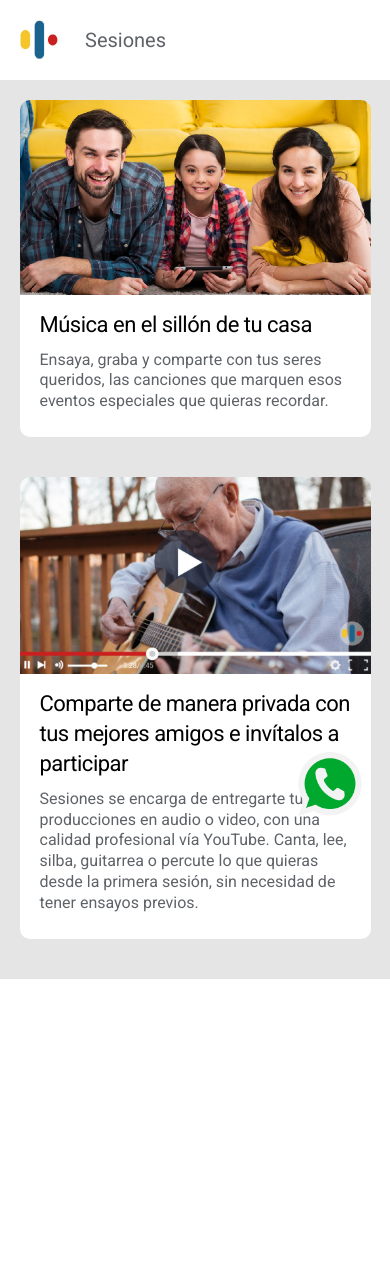
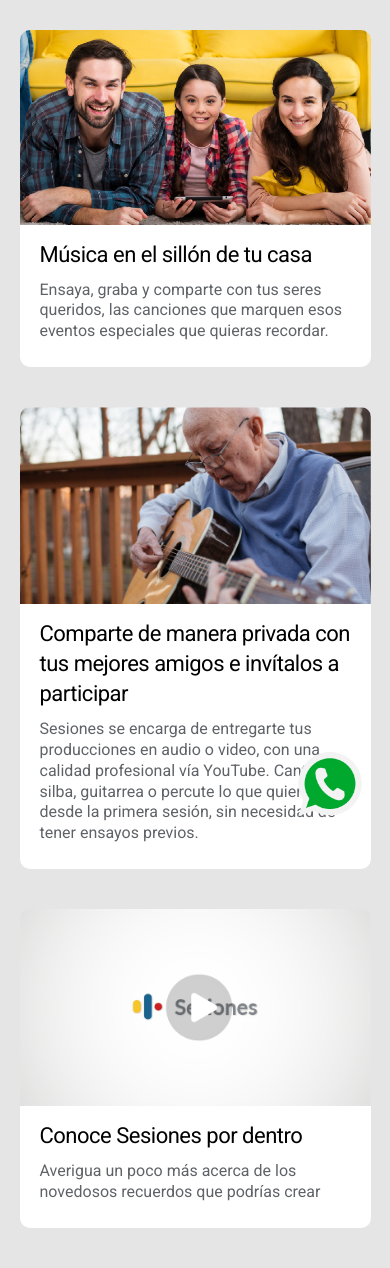
Before and after one commit to IronFeather/sesiones-jp, a PHP site: page / in a window 390 px wide. Before the commit the page ends 979 px from the top, so only its background shows below. Run offline with PHP 8.4, Linux system fonts and the light colour scheme; some web fonts are replaced.

Commit message:
Arreglar width 100% con box-sizing:border box, agregar tercera tarjeta con hipervinculo de toda la tarjeta, quitar navbar celular

```diff
--- a/css/contact.css
+++ b/css/contact.css
@@ -8,10 +8,7 @@
 	text-align:center;
 
     display: none;
-}
-
-.my-float{
-	margin-top:22px;
+    z-index: 9;
 }
 
 /* TABLET HORIZONTAL */
--- a/css/content.css
+++ b/css/content.css
@@ -2,6 +2,15 @@
   margin: 0px;
   padding-top: 80px;
   font-family: "Google Sans",Roboto,Arial,Helvetica,sans-serif;
+}
+
+.link {
+  position:absolute;
+  width:100%;
+  height:100%;
+  top:0;
+  left: 0;
+  z-index: 1;
 }
 
 .header__buttons {
@@ -10,6 +19,7 @@
 }
 
 .content {
+  position: relative;
   display: flex;
   align-items: center;
   margin: 110px 7% 120px 7%;
@@ -118,6 +128,27 @@
   width: 5%;
 }
 
+/* CONTENT_3 */
+.content__for_img_content_3 {
+  order: 4;
+  width: 50%;
+}
+
+.content_3_spacer_1 {
+  order: 1;
+  width: 5%;
+}
+
+.content__info__content-3 {
+  order: 2;
+  width: 35%;
+}
+
+.content_3_spacer_2 {
+  order: 3;
+  width: 10%;
+}
+
 /* TABLET HORIZONTAL */
 @media only screen and (max-width: 1200px) {
 
@@ -164,10 +195,19 @@
   order: 1;
 }
 
+.content-3 :nth-child(1) {
+  order: 1;
+}
+.content-3 :nth-child(2) {
+  order: 2;
+}
+
+
 .content__info {
-  width: auto;
+  box-sizing: border-box;
+  width: 100%;
+
   padding: 15px 20px 15px 20px;
-
   background-color: white;
 }
 
@@ -183,15 +223,9 @@
   content: url("/media/Foto_2_celular.png");
 }
 
-.content__info__buttons {
-  display: flex;
-  flex-direction: row;
+.content-img_content_3 {
+  content: url("/media/Foto_3_celular.png");
 }
-
-.content__info-button {
-  margin: 0px;
-}
-
 
 .content__info-title {
   font-size: 22px;
@@ -214,13 +248,13 @@
   text-size-adjust: 100%;
 }
 
-.buttons-llamar {
-  width: 100px;
-}
-
 /* CELULAR */
 @media only screen and (max-width: 600px) {
   .spacing {
-    margin-top: 100px;
+    margin-top: 30px;
+  }
+
+  .header {
+    display: none;
   }
 }
--- a/css/nav.css
+++ b/css/nav.css
@@ -1,9 +1,9 @@
 .header {
   overflow: hidden;
-  position: fixed; /* Set the navbar to fixed position */
-  top: 0; /* Position the navbar at the top of the page */
-  width: 100%; /* Full width */
-  transition: top 0.3s; /* Transition effect when sliding down (and up) */
+  position: fixed;
+  top: 0;
+  width: 100%;
+  z-index: 10;
 }
 
 .header__logo {
@@ -17,12 +17,12 @@
   padding: 10px 0px;
 }
 
-.header__logo-img {
+.header__logo__img {
   cursor: pointer;
   width: 50px;
   height: 50px;
 
-  margin: 0px 20px 0px 0px;
+  margin-right: 20px;
 }
 
 .navbar {
--- a/index.html
+++ b/index.html
@@ -13,7 +13,7 @@
   <div class="header">
     <div class="navbar">
       <div class="header__logo">
-        <img class="header__logo-img" src="/media/Logo.JPG" alt="logo">
+        <img class="header__logo__img" src="/media/Logo.JPG" alt="logo">
         <span>Sesiones</span>
       </div>
 
@@ -44,13 +44,11 @@
   </div>
 
   <!-- CONTENT 2 -->
-  <div class="content">
+
+  <div class="content content-2">
     <div class="content__info content__info__content-2">
       <h1 class="content__info-title content__info-title_content_2">Comparte de manera privada con tus mejores amigos e invítalos a participar</h1>
       <p class="content__info-p">Sesiones se encarga de entregarte tus producciones en audio o video, con una calidad profesional vía YouTube. Canta, lee, silba, guitarrea o percute lo que quieras desde la primera sesión, sin necesidad de tener ensayos previos.</p>
-      <div class="content__info__buttons">
-        <!-- <a href="#"><button class="content__info-button buttons-llamar btn">Whatsapp</button></a>   -->
-      </div>
     </div>
 
     <div class="content__for_img content__for_img_content_2">
@@ -61,7 +59,22 @@
     <div class="content_2_spacer_2"></div>
   </div>
 
+  <!-- CONTENT 3 -->
 
+  <div class="content">
+    <div class="content__info content__info__content-3">
+      <h1 class="content__info-title content__info-title_content_2">Conoce Sesiones por dentro</h1>
+      <p class="content__info-p">Averigua un poco más acerca de los novedosos recuerdos que podrías crear</p>
+    </div>
+
+    <div class="content__for_img content__for_img_content_3">
+      <img class="content-img content-img_content_3" src="./media/Foto_3.png" alt="Imagen familia">
+    </div>
+
+    <a href="https://www.youtube.com/watch?v=DCQrbXix7fg&ab_channel=JuanPabloGrimminck" target="_blank"><span class="link"></span></a>
+    <div class="content_3_spacer_1"></div>
+    <div class="content_3_spacer_2"></div>
+  </div>
 
 </body>
 </html>
```
Also changed, not shown: media/Foto_2.png, media/Foto_2_celular.png, media/Foto_3.png (added), media/Foto_3_celular.png (added).
